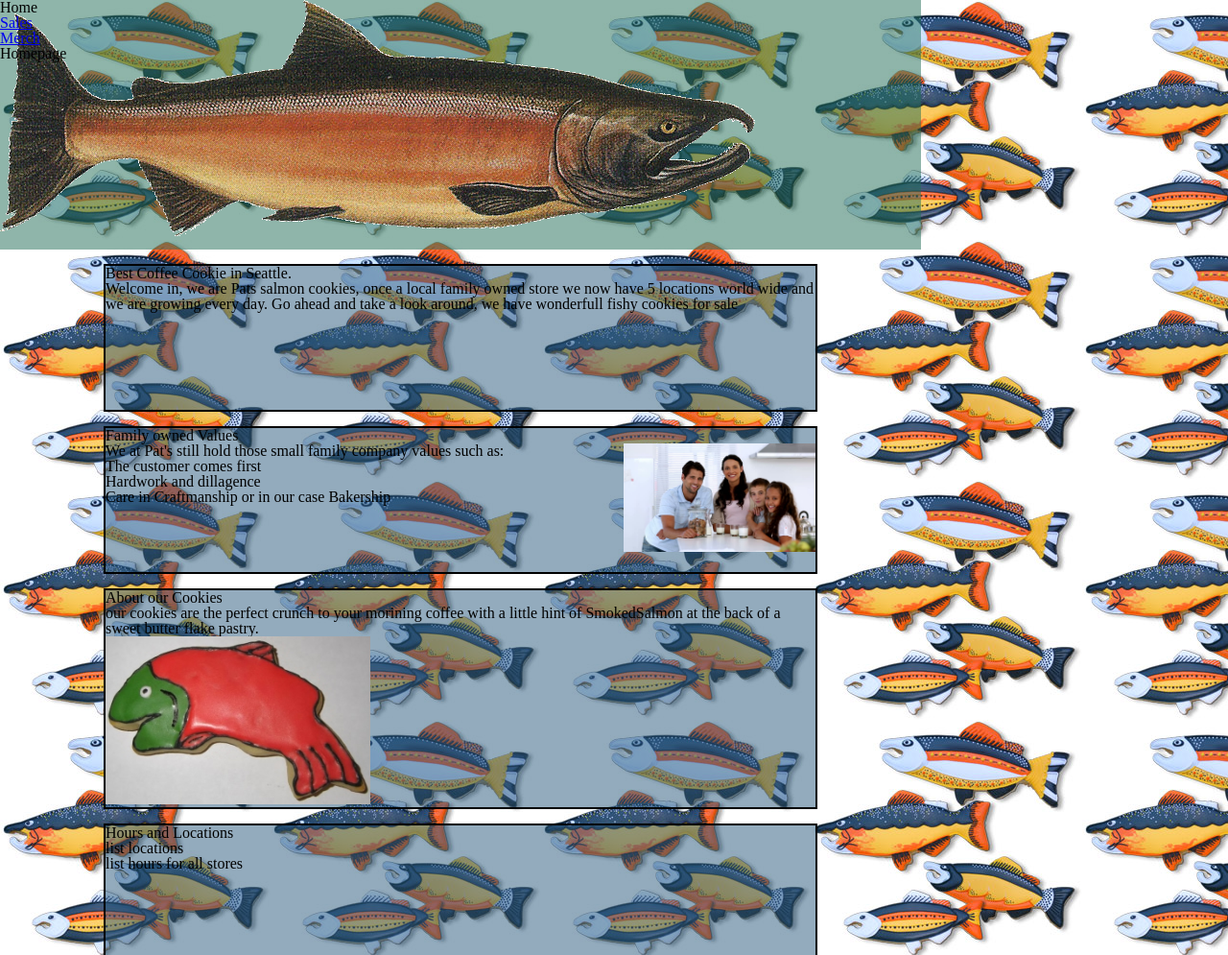
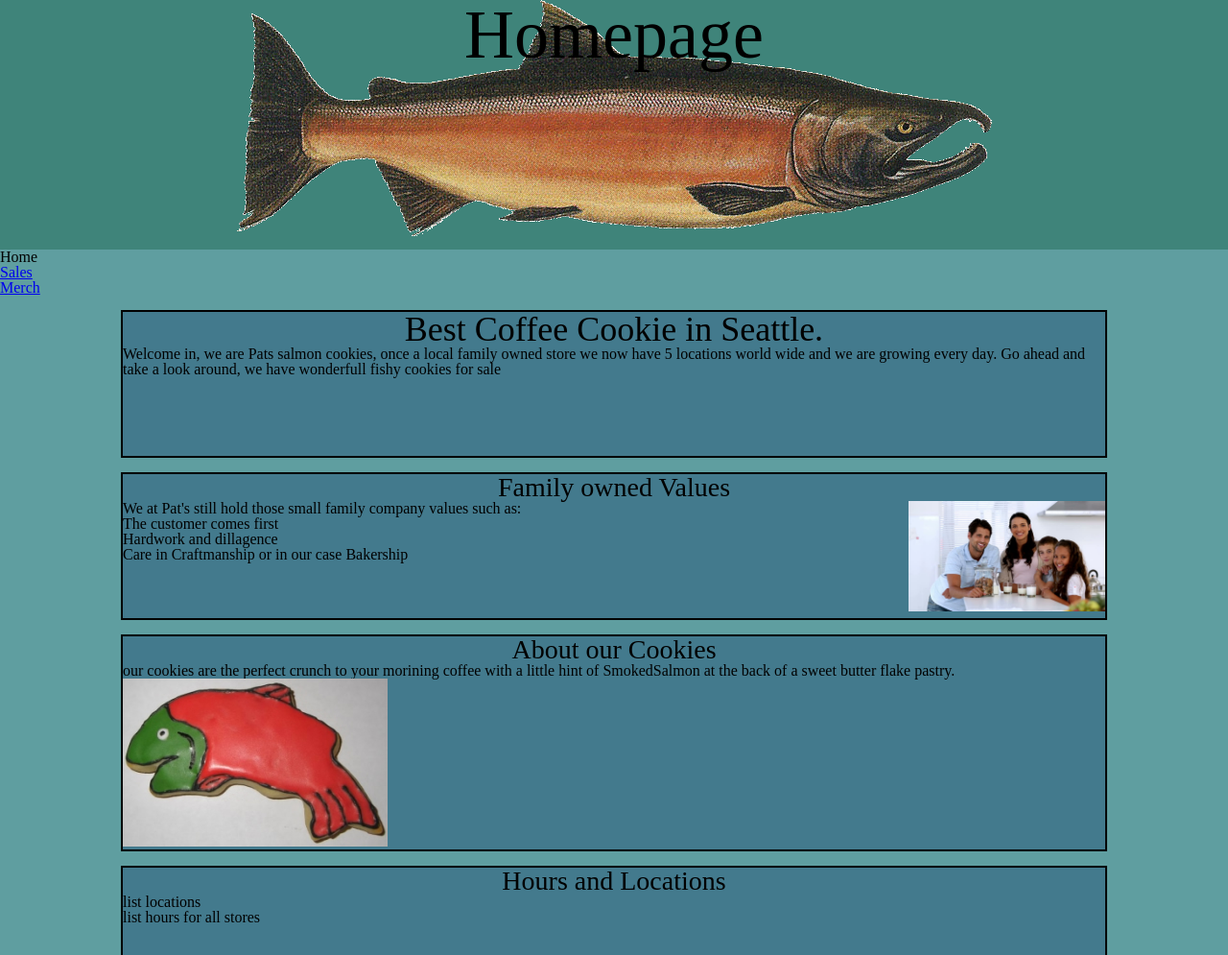
Before and after one commit to M-Ravenmoore/cookie-stand, a plain HTML site: page index.html in a window 1280 px wide. Shown: the top 995 px of the page at 96% size. Drawn offline with Linux system fonts and the light colour scheme.

Commit message:
css looking better and html finished ish

```diff
--- a/css/style.css
+++ b/css/style.css
@@ -1,20 +1,21 @@
 body {
-  max-width: 960px;
-  background-image: url(/Img/fish.jpg);
-  background-size: auto;
+  background-color: cadetblue;
 }
 header {
   background-color: rgba(33, 109, 86,.5);
   background-image: url(/Img/salmon.png) ;
-  background-size: auto;
+  background-position-x: center ;
   background-repeat: no-repeat;
   height: 260px;
 }
-h1 header{
-  margin: auto auto;
+nav {
+  display:flex;
+}
+li nav{
+  flex:
 }
 article{
-  max-width: 740px;
+  max-width: 80%;
   padding: 10px auto;
   margin: 15px auto;
   background-color: rgba(40,88,125,.5);
@@ -22,6 +23,18 @@ article{
   min-height: 150px;
 }
 #familyphoto {
-  width:200px;
+  width:20%;
   float: right;
 }
+h1,h2,h3{
+  text-align: center;
+}
+h1 {
+  font-size:72px;
+}
+h2{
+  font-size:36px;
+}
+h3{
+  font-size:28px;
+}
--- a/index.html
+++ b/index.html
@@ -7,16 +7,16 @@
   </head>
   <body>
     <header>
-      <nav>
-        <ul>
+      <h1>Homepage</h1>
+    </header>
+    <main>
+      <nav class="flex-container">
+      <ul>
           <li> <a harf="index.html">Home</a></li>
           <li> <a href="pages/sales.html">Sales</a></li>
           <li> <a href="pages/merchandise.html">Merch</a></li>
         </ul>
       </nav>
-      <h1>Homepage</h1>
-    </header>
-    <main>
       <section id="Entry">
         <article id="welcome">
         <h2>Best Coffee Cookie in Seattle.</h2>
```
Also changed, not shown: 1 other file.
